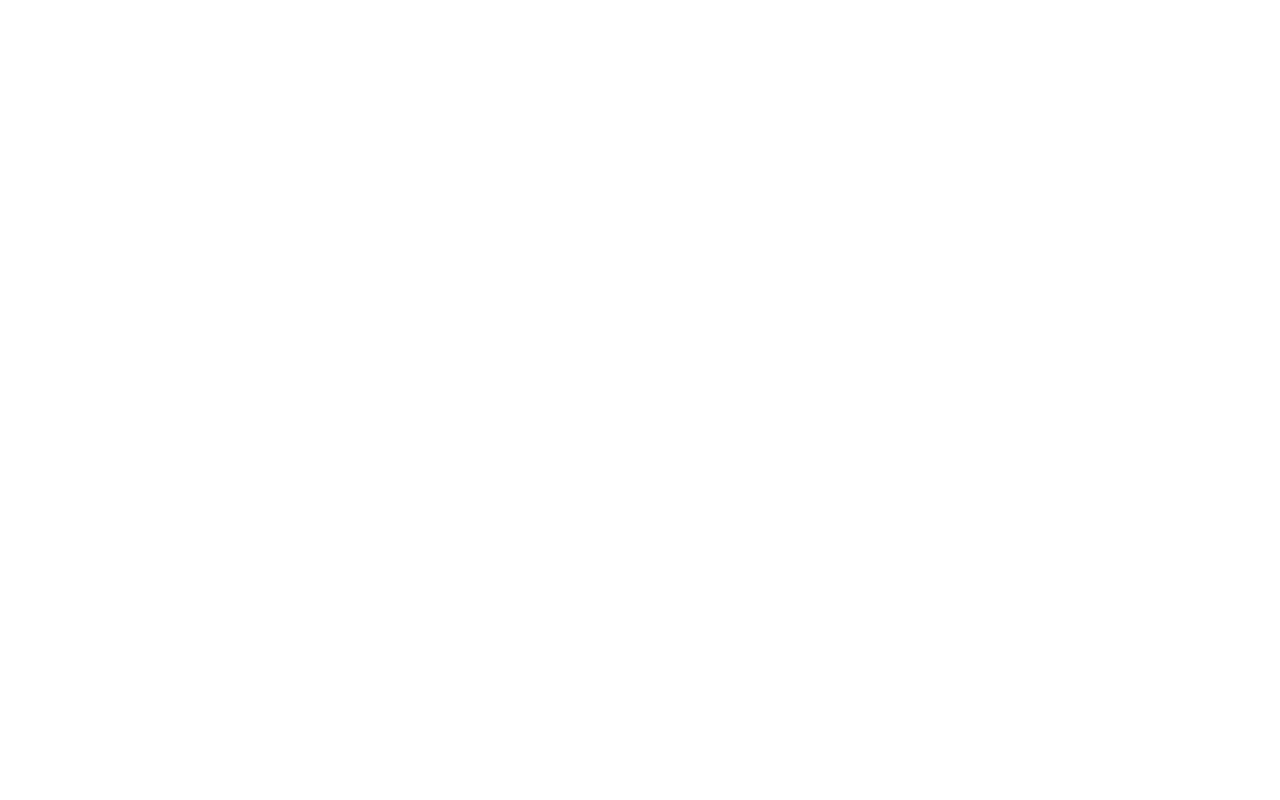
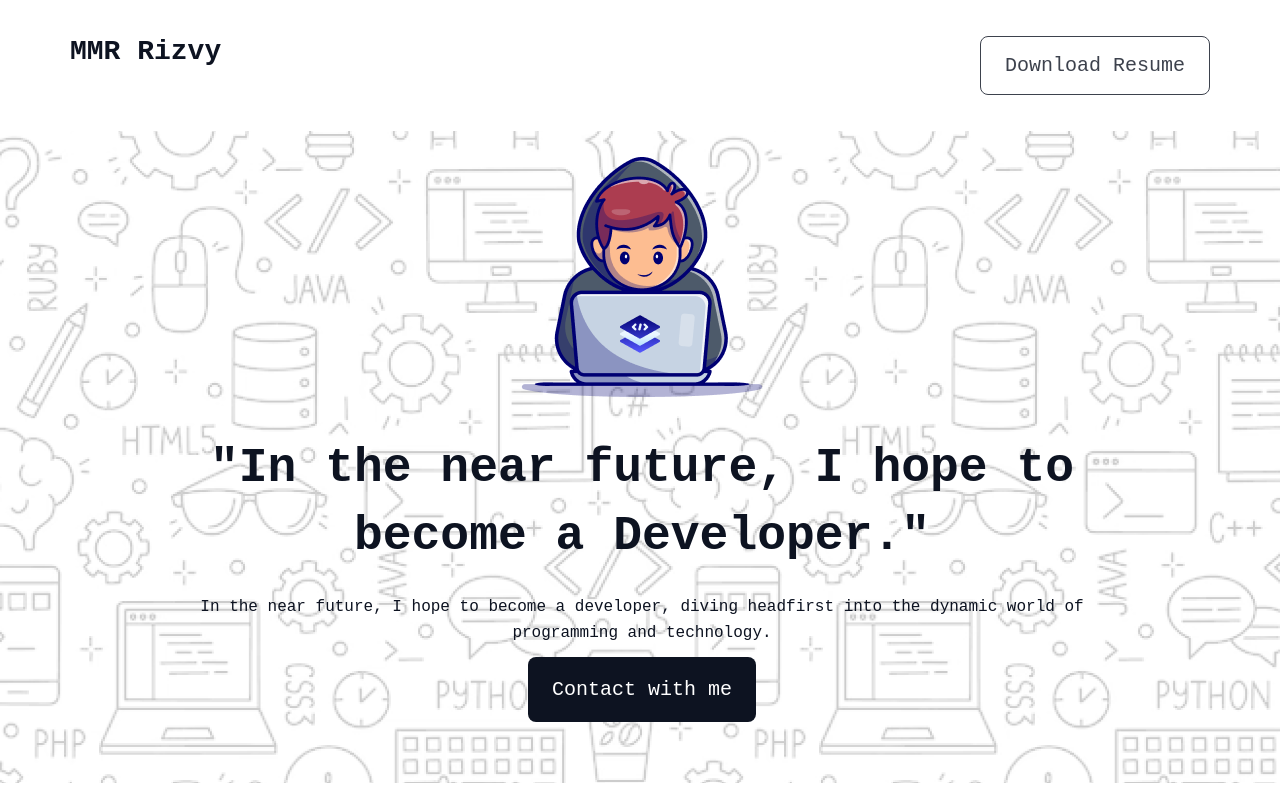
Before and after one commit to mmr-rizvy/Assignment-01-Portfolio-Website-, a plain HTML site: page index.html in a window 1280 px wide. Drawn offline with Linux system fonts and the light colour scheme; a web font is replaced by a local one.

Commit message:
Header Section Complete

```diff
--- a/css/style.css
+++ b/css/style.css
@@ -7,3 +7,80 @@
   font-optical-sizing: auto;
   font-style: normal;
 }
+/* Browser Rest */
+* {
+  margin: 0;
+  padding: 0;
+  box-sizing: border-box;
+}
+/* Utility Classes Start Here */
+a {
+  text-decoration: none;
+  color: #0d1321;
+}
+.container {
+  max-width: 1140px;
+  margin: 0 auto;
+}
+.text-primary {
+  color: #0d1321;
+}
+.description {
+  font-size: 16px;
+  font-style: normal;
+  font-weight: 400;
+  line-height: 26px;
+}
+/* Utility Classes End Here */
+/* Header Section Styling Start Here */
+#navbar .navbar-container {
+  display: flex;
+  justify-content: space-between;
+  margin: 36px auto;
+}
+#navbar .navbar-container .logo a {
+  font-size: 28px;
+  font-weight: 800;
+}
+#navbar .navbar-container .download-cv-button {
+  display: inline-block;
+  padding: 17px 24px;
+  border-radius: 8px;
+  border: 1px solid #0d1321;
+  opacity: 0.8;
+  color: #0d1321;
+  font-size: 20px;
+}
+#showcase {
+  height: 652px;
+  background: url(../assets/img/Hero-bg.png) no-repeat center / cover;
+}
+#showcase .showcase-container {
+  display: flex;
+  flex-direction: column;
+  justify-content: center;
+  align-items: center;
+  padding: 26px 69px 45px 73px;
+  text-align: center;
+}
+.showcase-text {
+  margin-top: 32px;
+}
+.showcase-title {
+  text-align: center;
+  font-size: 48px;
+  font-weight: 800;
+  line-height: 68px;
+}
+.showcase-description {
+  margin: 24px 0 32px;
+}
+.showcase-button {
+  background: #0d1321;
+  color: #fff;
+  text-align: center;
+  font-size: 20px;
+  padding: 21px 24px;
+  border-radius: 8px;
+}
+/* Header Section Styling End Here */
--- a/index.html
+++ b/index.html
@@ -7,5 +7,44 @@
     <!-- Our Custom Css Links Here -->
     <link rel="stylesheet" href="css/style.css" />
   </head>
-  <body class="azeret-mono-font"></body>
+  <body class="azeret-mono-font text-primary">
+    <!-- Header Section Start Here -->
+    <header id="header">
+      <nav id="navbar">
+        <div class="container navbar-container">
+          <h1 class="logo"><a href="index.html">MMR Rizvy</a></h1>
+          <a
+            href="assets/pdf/MD. Mushfikur Rhaman Rizvy CV.pdf"
+            class="download-cv-button"
+            download
+            >Download Resume</a
+          >
+        </div>
+      </nav>
+      <section id="showcase">
+        <div class="container showcase-container">
+          <div class="showcase-img">
+            <img src="assets/img/Group.png" alt="Simple Image" />
+          </div>
+          <div class="showcase-text">
+            <h1 class="showcase-title">
+              "In the near future, I hope to become a Developer."
+            </h1>
+            <p class="description showcase-description">
+              In the near future, I hope to become a developer, diving headfirst
+              into the dynamic world of programming and technology.
+            </p>
+            <a href="#" class="showcase-button">Contact with me</a>
+          </div>
+        </div>
+      </section>
+    </header>
+    <!-- Header Section End Here -->
+    <!-- Main Section Start Here -->
+    <main id="main"></main>
+    <!-- Main Section End Here -->
+    <!-- Footer Section Start Here -->
+    <footer id="footer"></footer>
+    <!-- Footer Section End Here -->
+  </body>
 </html>
```
Also changed, not shown: assets/img/Group 3.png (renamed from img/Group 3.png), assets/img/Group 4.png (renamed from img/Group 4.png), assets/img/Group.png (renamed from img/Group.png), assets/img/Hero-bg.png (renamed from img/Hero-bg.png), assets/img/Layer_1.png (renamed from img/Layer_1.png), assets/img/css.png (renamed from img/css.png), assets/img/facebook.png (renamed from img/facebook.png), assets/img/github.png (renamed from img/github.png), assets/img/handshake.jpg (renamed from img/handshake.jpg), assets/img/html.png (renamed from img/html.png), assets/img/js.png (renamed from img/js.png), assets/img/linkedin-icon 1.png (renamed from img/linkedin-icon 1.png), assets/img/mongodb.png (renamed from img/mongodb.png), assets/img/nodejs.png (renamed from img/nodejs.png), 1 more files, 1 other file.
